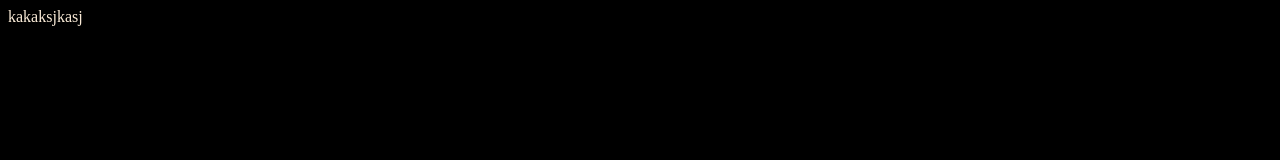
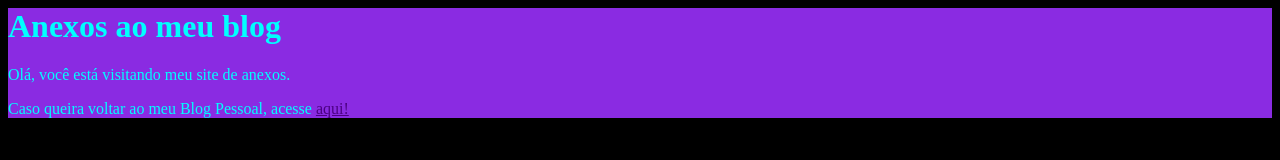
Before and after one commit to LaraTCruz/PROJETO, a plain HTML site: page anexos.html in a window 1280 px wide. Drawn offline with Linux system fonts and the light colour scheme.

Commit message:
commit 3

```diff
--- a/anexos.html
+++ b/anexos.html
@@ -8,9 +8,18 @@
                 background-color: black;
                 color: antiquewhite;
             }
+            .cor-primaria{
+                background-color: blueviolet;
+                color: aqua;
+            }
         </style>
     </head>
-    <body>
-        kakaksjkasj
+    <body link="indigo" alink="indigo" vlink="indigo">
+        <header class="cor-primaria">
+            <h1>Anexos ao meu blog</h1>
+            <p>Olá, você está visitando meu site de anexos.</p>
+            <p>Caso queira voltar ao meu Blog Pessoal, acesse <a href="index.html">
+                aqui!</a></p>
+        </header>
     </body>
 </html>
```
Also changed, not shown: index.html (+3 -3 lines).
